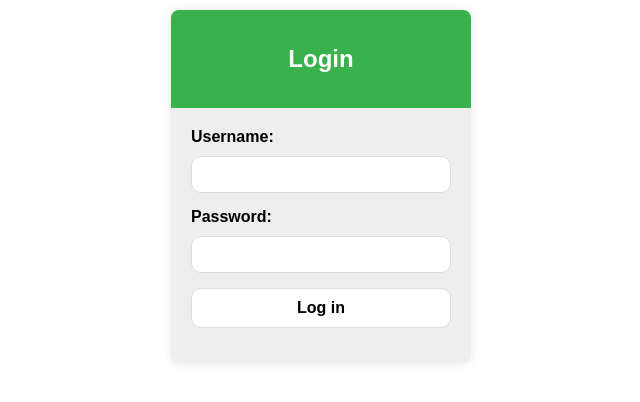
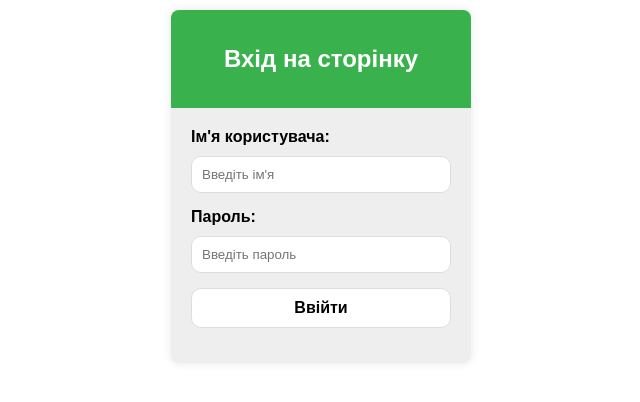
Before and after one commit to kamityler/MedicalService2.0, a React (Create React App) app: page / in a window 1280 px wide. Shown: the top 402 px of the page, without its empty margins (319-959 px from the left). Built offline with nearby package versions, Linux system fonts and the light colour scheme.

Commit message:
login_page_improved

```diff
--- a/src/pages/LoginWindow/LoginWindow.css
+++ b/src/pages/LoginWindow/LoginWindow.css
@@ -60,12 +60,12 @@
 }
 
 .form-group button:hover {
-    background-color: rgba(50, 122, 195, 0.597);
-    border: 1px solid rgba(50, 122, 195, 0.597);
+    background-color: rgba(44, 173, 65, 0.932);
+    border: 1px solid rgba(44, 173, 65, 0.932);
     color: #fff;
 }
 
 .form-group button:focus {
     outline: none;
-    box-shadow: 0 0 5px rgba(50, 122, 195, 0.597);
+    box-shadow: 0 0 5px rgba(44, 173, 65, 0.932);
 }
--- a/src/pages/LoginWindow/LoginWindow.js
+++ b/src/pages/LoginWindow/LoginWindow.js
@@ -3,65 +3,63 @@ import React from 'react';
 import { Component } from 'react';
 import './LoginWindow.css'
 class LoginWindow extends Component{
-    constructor(props){
+    constructor(props) {
         super(props);
         this.state = {
-            errorMessage: null ,
+            errorMessage: null,
             loading: true,
             error: false,
             errorPurpose: 'unknown'
         }
     }
-    componentDidMount(){
-        var er = document.createElement('span');
-        er.textContent = "Невірний пароль";
-        er.style.color = 'red';
-       this.setState({errorMessage: er})
-
+    componentDidMount() {
+        let er = document.createElement('span');
+        er.textContent = "Користувача не знайдено";
+        er.style.color = 'red'
+        this.setState({
+            errorMessage: er
+        })
         document.querySelector('.NavBar').classList.add('display-none');
     }
-    handleClick=(e)=>{
+    handleClick = (e) => {
         e.preventDefault();
         let email = document.querySelector('#username');
         let id = null
         let form = document.querySelector('form')
 
-        if(email.value === 'emily.jones@example.com'){
+        if (email.value === 'emily.jones@example.com') {
             id = 1;
             form.submit();
-
-        }
-        else if(email.value  === 'oleg.olegovich@example.com'){
-            id=2;            form.submit();
-
-        }
-        else{
-            if(!email.parentNode.isSameNode(this.state.errorMessage.parentNode)){
+        } else if (email.value === 'oleg.olegovich@example.com') {
+            id = 2;
+            form.submit();
+        } else {
+            if (!email.parentNode.isSameNode(this.state.errorMessage.parentNode)) {
                 email.parentElement.appendChild(this.state.errorMessage);
             }
         }
         localStorage.setItem('id', id);
         console.log(localStorage.getItem('id'));
-      };
+    };
     render(){
         return(
             <div className="login-window">
                 <div className="login-container">
                     <div className="login-header">
-                        <h2>Login</h2>
+                        <h2>Вхід на сторінку</h2>
                     </div>
                     <div className="login-form">
                         <form action="/mainpage" method=''>
                             <div className="form-group">
-                                <label htmlFor="username">Username:</label>
-                                <input type="text" id="username" name="username" required autocomplete="off"/>
+                                <label htmlFor="username">Ім'я користувача:</label>
+                                <input type="text" id="username" name="username" placeholder="Введіть ім'я" required autocomplete="off"/>
                             </div>
                             <div className="form-group">
-                                <label htmlFor="password">Password:</label>
-                                <input type="password" id="password" name="password" required/>
+                                <label htmlFor="password">Пароль:</label>
+                                <input type="password" id="password" name="password" placeholder="Введіть пароль" required/>
                             </div>
                             <div className="form-group">
-                                <button onClick={this.handleClick} >Log in</button>
+                                <button onClick={this.handleClick}>Ввійти</button>
                             </div>
                         </form>
                     </div>
```
